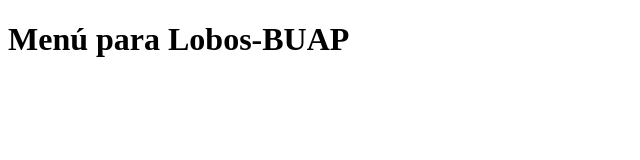
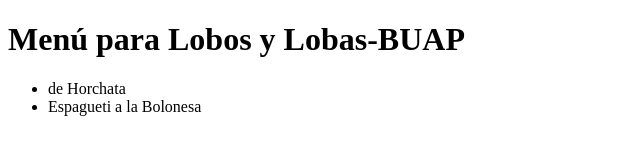
Before and after one commit to JohanYuri/menu, a plain HTML site: page index.html in a window 1280 px wide. Shown: the whole page, without its empty margins (0-640 px from the left). Drawn offline with Linux system fonts and the light colour scheme.

Commit message:
menu modificado

```diff
--- a/index.html
+++ b/index.html
@@ -6,6 +6,10 @@
     <title>MENÚ</title>
 </head>
 <body>
-    <h1>Menú para Lobos-BUAP</h1>
+    <h1>Menú para Lobos y Lobas-BUAP</h1>
+    <ul>
+        <li>de Horchata</li>
+        <li>Espagueti a la Bolonesa</li>
+    </ul>
 </body>
 </html>
```
